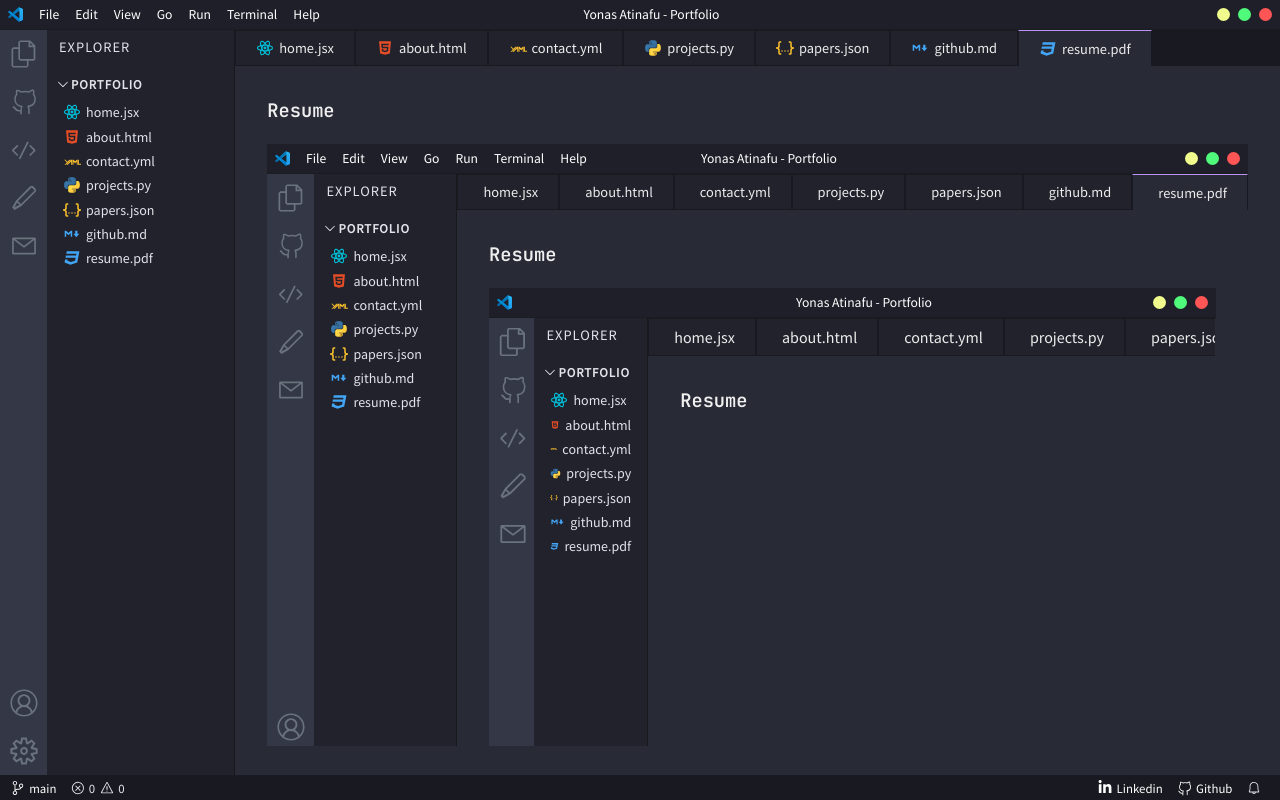
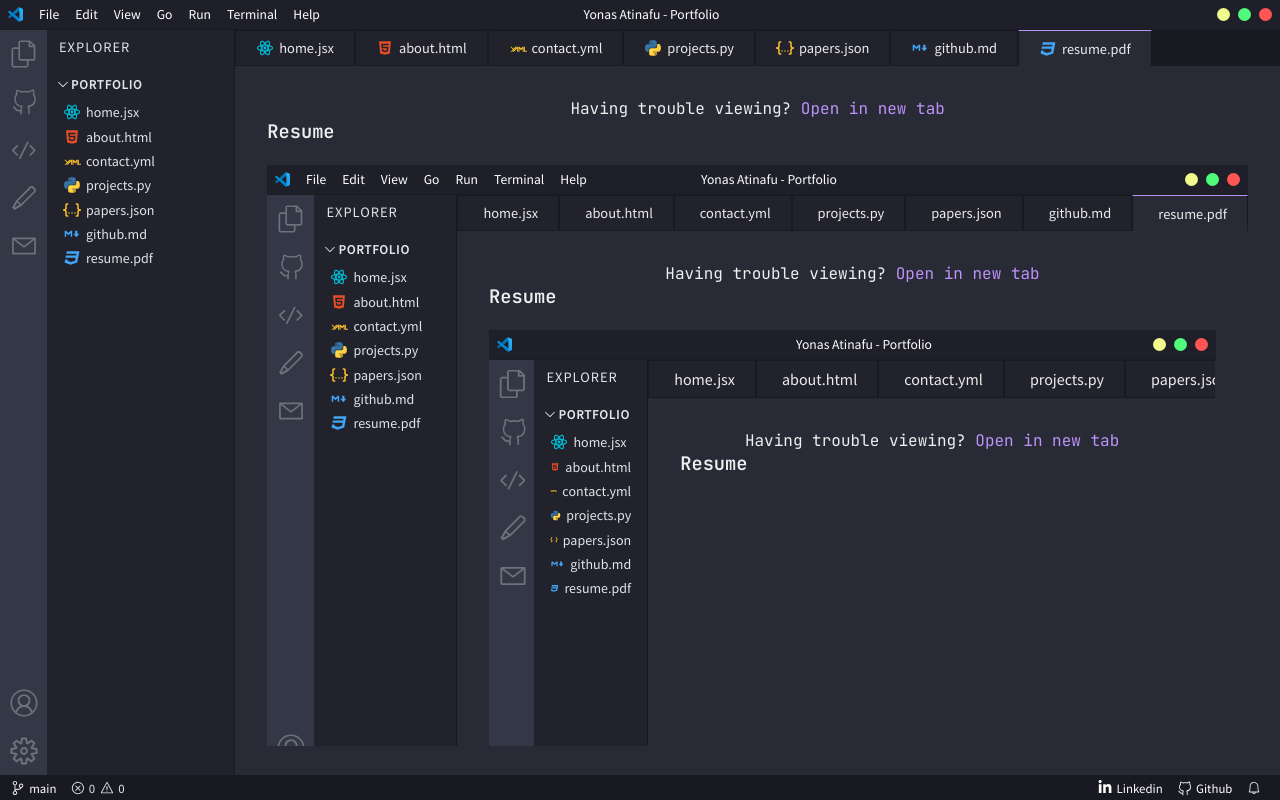
Before and after one commit to Yonas650/Yonas650.github.io, a Next.js app: page /resume in a window 1280 px wide. Built offline with nearby package versions, Linux system fonts and the light colour scheme.

Commit message:
update resume

```diff
--- a/pages/resume.jsx
+++ b/pages/resume.jsx
@@ -3,6 +3,12 @@
 const ResumePage = () => {
   return (
     <>
+    <center>
+        <p>
+          Having trouble viewing?{' '}
+          <a href={`${myResume}#zoom=65`} target="_blank" rel="noopener noreferrer">Open in new tab</a>
+        </p>
+      </center>
       <h3>Resume</h3>
       <br />
       <div style={{ height: '85vh', border: '1px solid var(--border-color)' }}>
@@ -14,12 +20,7 @@
           style={{ border: 'none' }}
         />
       </div>
-      <center>
-        <p>
-          Having trouble viewing?{' '}
-          <a href={`${myResume}#zoom=65`} target="_blank" rel="noopener noreferrer">Open in new tab</a>
-        </p>
-      </center>
+
     </>
   );
 };
```
